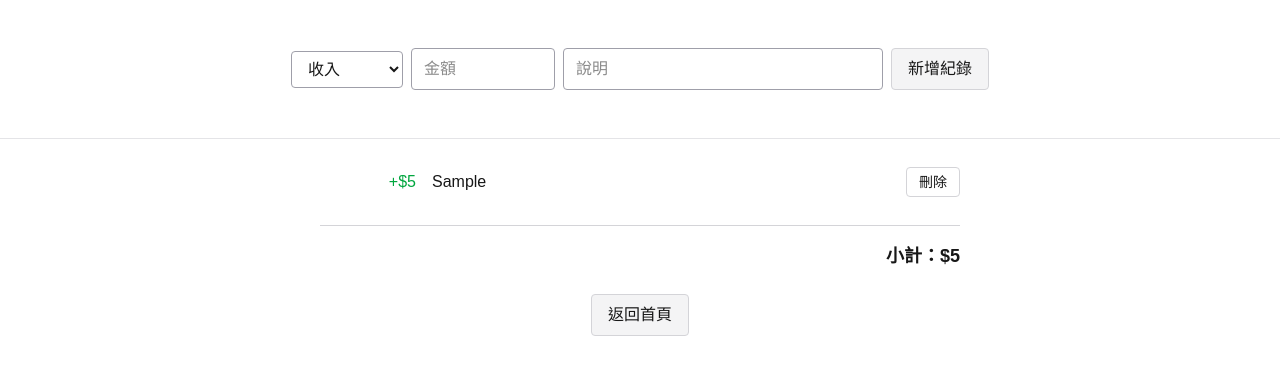
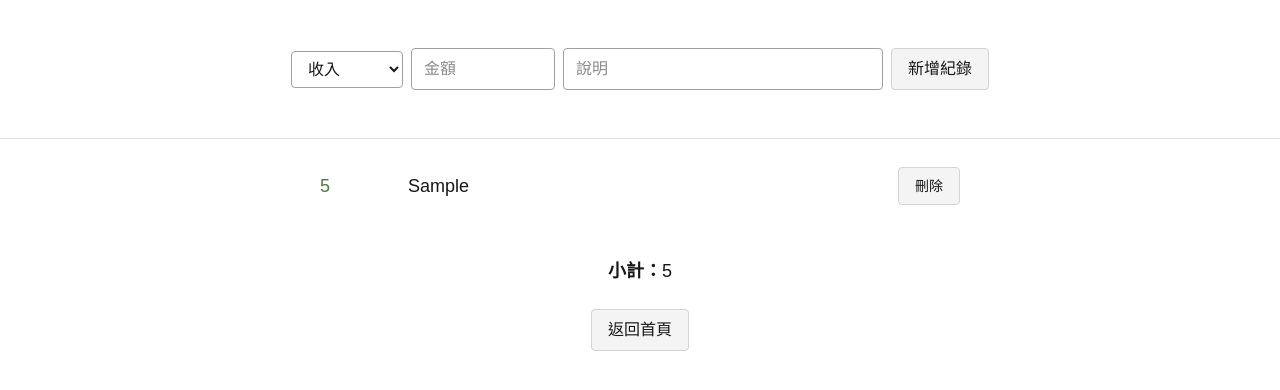
Before and after one commit to muchuanhung/wehelp-accounting, a Next.js app: page /accounting in a window 1280 px wide. Both pictures are taken after typing "5", "Sample" into the empty fields and a click on the button "新增紀錄". Shown: the top 390 px of the page. Built offline with nearby package versions, Linux system fonts and the light colour scheme.

Commit message:
style: 列表金額改為純數字並依設計稿調整樣式

```diff
--- a/src/components/accounting/List.tsx
+++ b/src/components/accounting/List.tsx
@@ -1,5 +1,4 @@
 import type { AccountRecord } from "@/types/record";
-import { formatCurrency } from "@/utils/formatCurrency";
 
 interface ListProps {
   records: AccountRecord[];
@@ -13,22 +12,22 @@ export default function List({ records, total, onRemove }: ListProps) {
       {records.length === 0 ? (
         <p className="py-6 text-center text-zinc-500">目前沒有紀錄，新增一筆開始記帳吧</p>
       ) : (
-        <ul className="divide-y divide-zinc-200">
+        <ul>
           {records.map((record) => (
-            <li key={record.id} className="flex items-center gap-4 py-3">
+            <li key={record.id} className="flex items-center gap-4 py-3 text-lg sm:gap-6">
               <span
-                className={`w-24 text-right font-medium ${
-                  record.type === "income" ? "text-green-600" : "text-red-600"
+                className={`min-w-16 shrink-0 ${
+                  record.type === "income" ? "text-[#4a7c3a]" : "text-[#7b2d26]"
                 }`}
               >
-                {record.type === "income" ? "+" : "-"}
-                {formatCurrency(record.amount)}
+                {record.type === "expense" ? "-" : ""}
+                {record.amount}
               </span>
-              <span className="flex-1">{record.description}</span>
+              <span className="min-w-0 flex-1 break-words">{record.description}</span>
               <button
                 type="button"
                 onClick={() => onRemove(record.id)}
-                className="rounded border border-zinc-300 px-3 py-1 text-sm hover:bg-zinc-100"
+                className="shrink-0 rounded-sm border border-zinc-300 bg-zinc-100 px-4 py-2 text-sm hover:bg-zinc-200"
               >
                 刪除
               </button>
@@ -36,8 +35,9 @@ export default function List({ records, total, onRemove }: ListProps) {
           ))}
         </ul>
       )}
-      <p className="mt-4 border-t border-zinc-300 pt-4 text-right text-lg font-semibold">
-        小計：{formatCurrency(total)}
+      <p className="mt-10 text-center text-lg">
+        <span className="font-semibold">小計：</span>
+        {total}
       </p>
     </div>
   );
--- a/src/utils/formatCurrency.ts
+++ /dev/null
@@ -1,7 +0,0 @@
-export function formatCurrency(amount: number): string {
-  return new Intl.NumberFormat("zh-TW", {
-    style: "currency",
-    currency: "TWD",
-    maximumFractionDigits: 0,
-  }).format(amount);
-}
```
